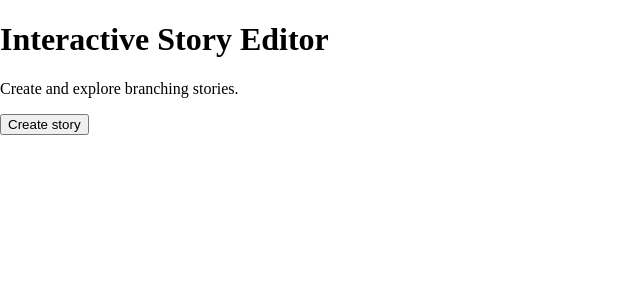
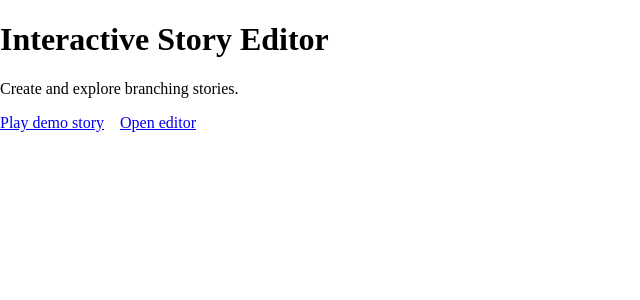
Before and after one commit to demienera/interactive-story-editor, a Next.js app: page / in a window 1280 px wide. Shown: the top 300 px of the page, without its empty margins (0-640 px from the left). Built offline with nearby package versions, Linux system fonts and the light colour scheme.

Commit message:
feat: add navigation links to the Home component for story demo and editor access

```diff
--- a/src/app/page.module.scss
+++ b/src/app/page.module.scss
@@ -0,0 +1,5 @@
+.actions {
+	display: flex;
+	flex-wrap: wrap;
+	gap: 16px;
+}
--- a/src/app/page.tsx
+++ b/src/app/page.tsx
@@ -1,3 +1,4 @@
+import Link from 'next/link';
 import styles from './page.module.scss';
 
 export default function Home() {
@@ -7,7 +8,13 @@ export default function Home() {
 				<div className={styles.intro}>
 					<h1>Interactive Story Editor</h1>
 					<p>Create and explore branching stories.</p>
-					<button>Create story</button>
+					<nav
+						aria-label='Main'
+						className={styles.actions}
+					>
+						<Link href='/play'>Play demo story</Link>
+						<Link href='/editor'>Open editor</Link>
+					</nav>
 				</div>
 			</main>
 		</div>
```
